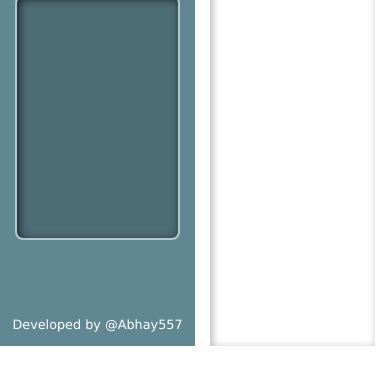
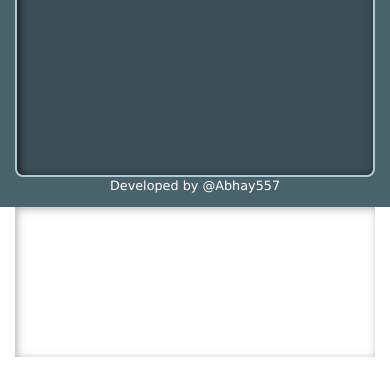
Before and after one commit to Abhay557/Code-Editor, a website: page Source/index.html in a window 390 px wide. Shown: the part 498-865 px from the top of the page. Drawn offline with nearby package versions, Linux system fonts and the light colour scheme; a web font is replaced by a local one.

Commit message:
responsive design

```diff
--- a/Source/css/style.css
+++ b/Source/css/style.css
@@ -1,33 +1,13 @@
-body, html{
-  height: 100%;
+.clearfix{
+  min-height: 100vh;
 }
 
-.container, .wrap, .output{
-  box-sizing: border-box;
-}
-
-.clearfix:before,
-.clearfix:after {
-    content: " ";
-    display: table;
-}
-
-.clearfix:after {
-    clear: both;
-}
-
-.clearfix {
-    zoom: 1;
-    height: 100%;
+.clearfix-row{
+  min-height: 100vh;
 }
 
 .wrap{
-  width: 50%;
-  height: 100%;
-  float: left;
-  position: relative;
-  padding: 25px 15px;
-  background-color: #618793;
+  background-color: #4a626a;
 }
 
 h1{
@@ -85,12 +65,7 @@ footer a{
 
 footer a:hover{
   text-decoration: underline;
-}
-
-.output{
-  width: 50%;
-  float: right;
-  height: 100%;
+  color: #c9dbe1;
 }
 
 iframe{
```
